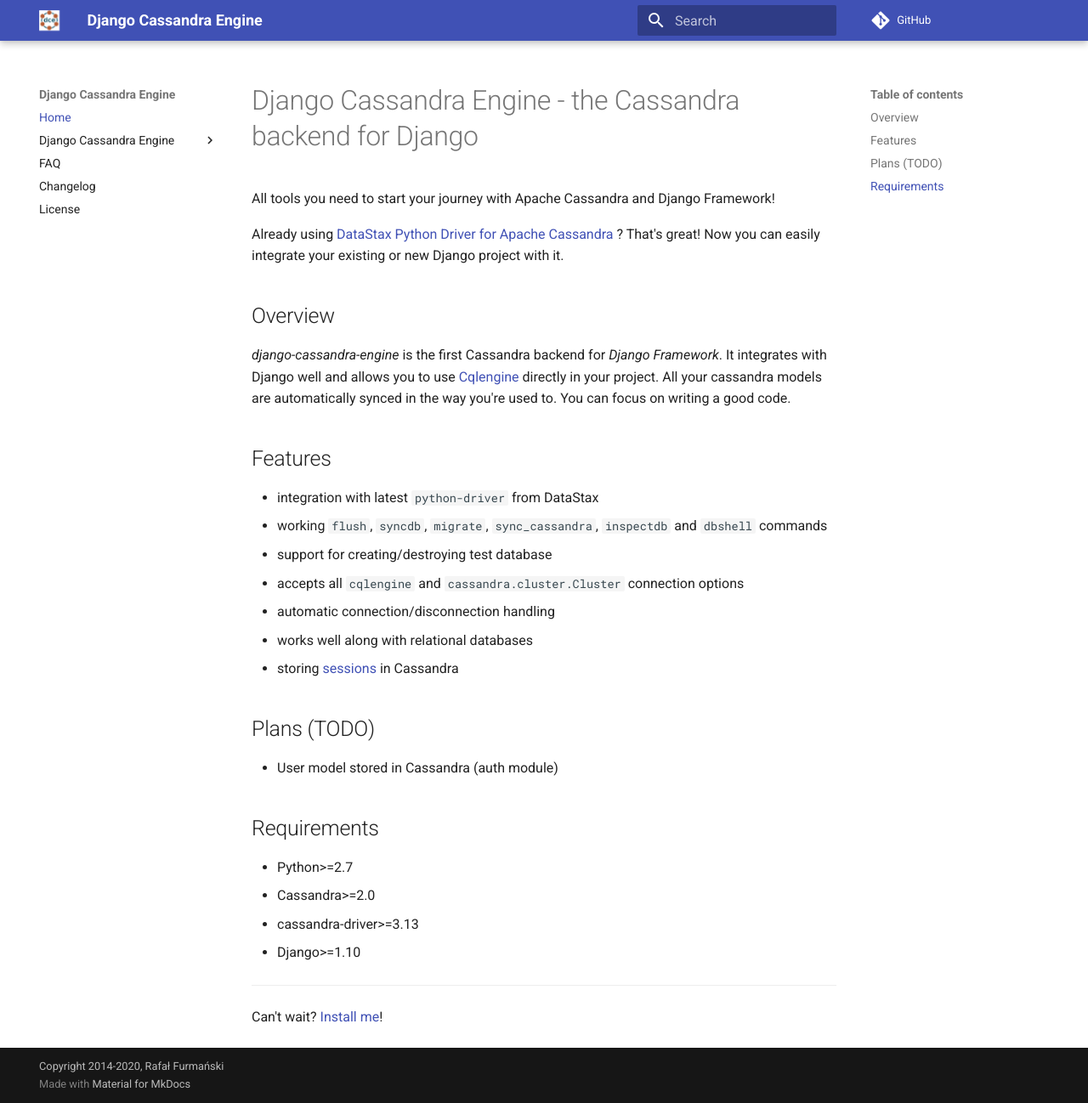
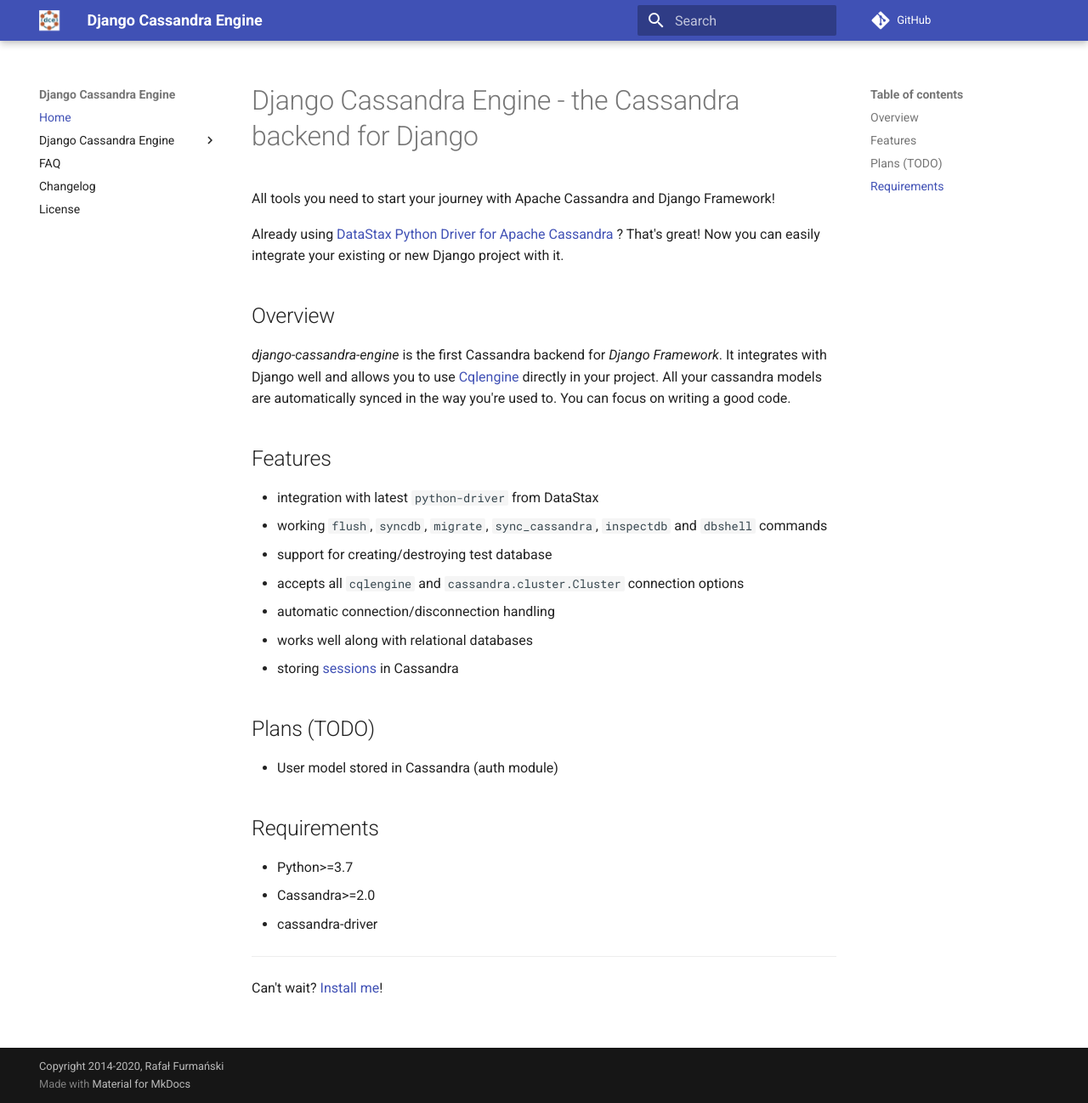
Before and after one commit to r4fek/django-cassandra-engine, an MkDocs documentation site: the page built from docs/index.md, in a window 1280 px wide and 1298 px high. Shown: the whole window at 85% size. Built offline with MkDocs 1.6.1 and Material for MkDocs 9.7.7, drawn with Linux system fonts in a browser that asks for light colours; comment, search, counter and statistics services are not loaded; old or Windows-style settings are respelled for this version of MkDocs.

Commit message:
docs: Update Requirements section

```diff
--- a/docs/index.md
+++ b/docs/index.md
@@ -33,10 +33,9 @@
 
 ## Requirements
 
-* Python>=2.7
+* Python>=3.7
 * Cassandra>=2.0
-* cassandra-driver>=3.13
-* Django>=1.10
+* cassandra-driver
 
 ---
 
--- a/mkdocs.yml
+++ b/mkdocs.yml
@@ -20,7 +20,7 @@
 
 # Extensions
 markdown_extensions:
-  - codehilite(css_class=code)
+  - codehilite
   - admonition
   - toc:
       permalink: '#'
```
